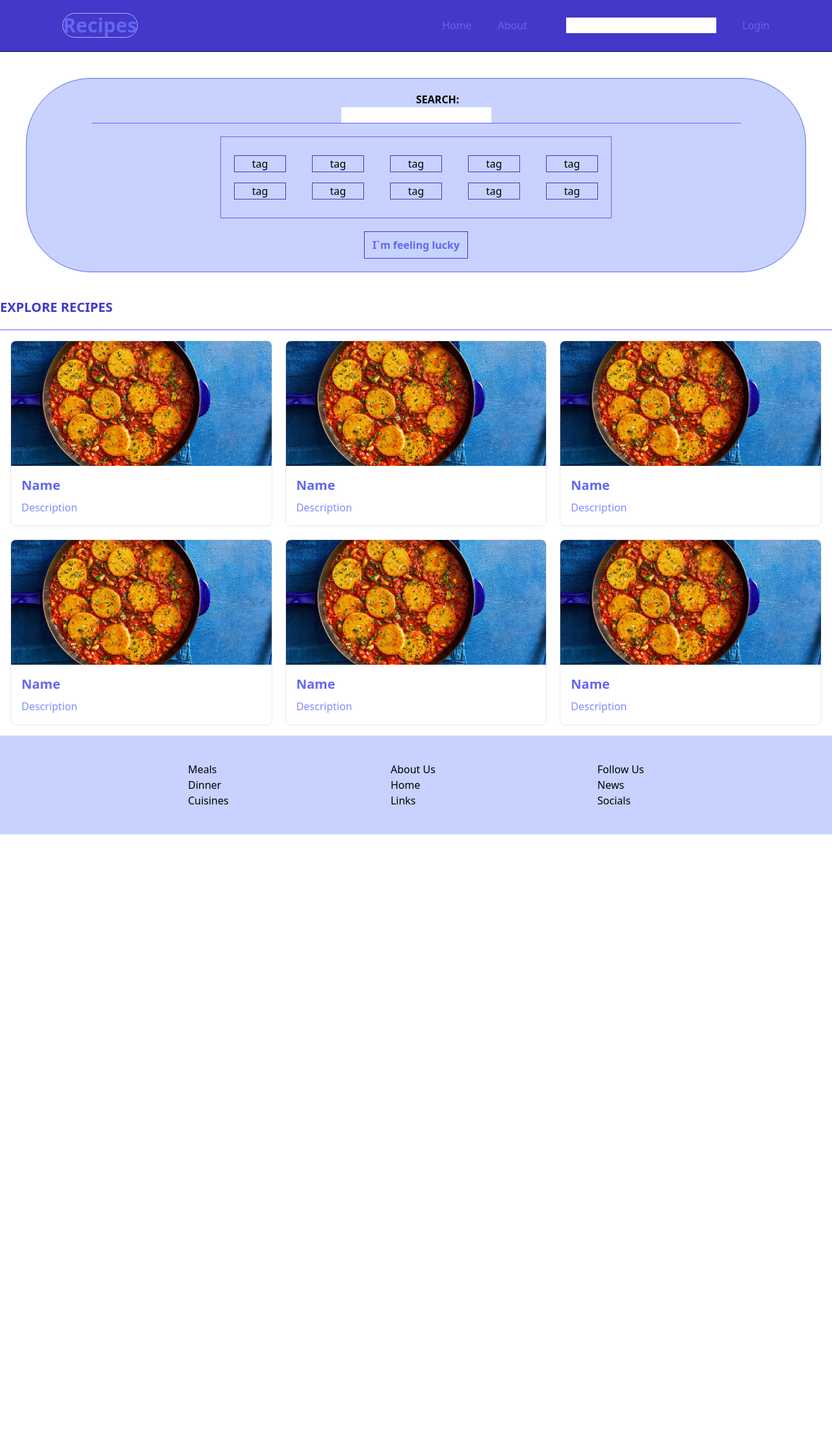
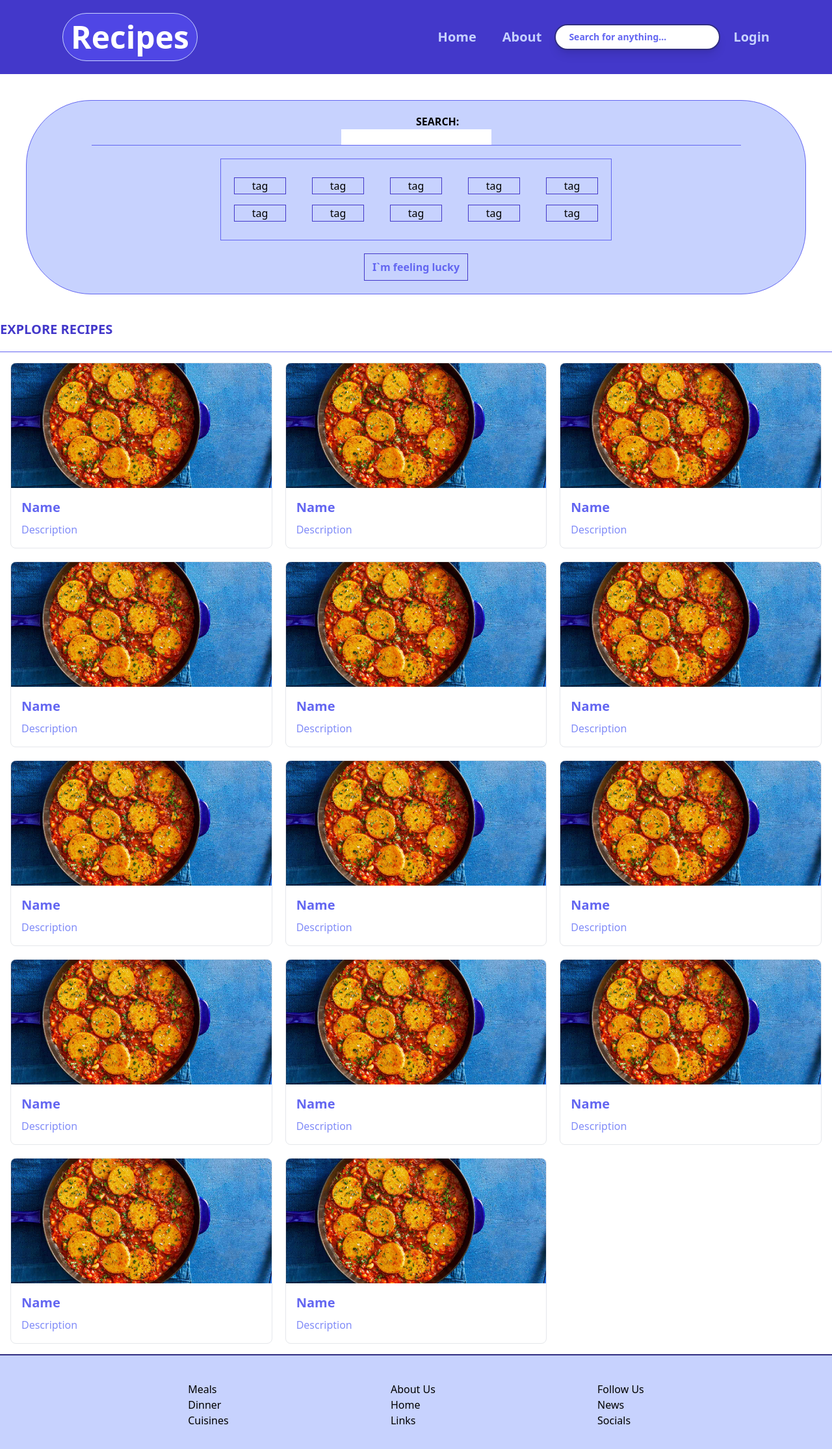
Before and after one commit to EndyPlus/recipes-app, a Next.js app: page / in a window 1280 px wide. Shown: the top 2230 px of the page at 65% size. Before the commit the page ends 1284 px from the top, so only its background shows below. Built offline with nearby package versions, Linux system fonts and the light colour scheme.

Commit message:
updated header

```diff
--- a/components/Footer.tsx
+++ b/components/Footer.tsx
@@ -3,7 +3,7 @@ export default function Footer() {
     return (
         <footer>
             {/*Footer Container*/}
-            <div className="flex bg-indigo-200 p-10 justify-evenly">
+            <div className="flex bg-indigo-200 p-10 justify-evenly border-t-2 border-indigo-900">
                 <div>
                     <ul>
                         <li><a href="#">Meals</a></li>
--- a/components/Header.tsx
+++ b/components/Header.tsx
@@ -1,18 +1,23 @@
 
 export default function Header() {
     return (
-        <header className="px-24 flex justify-between p-5 text-indigo-500 border-b-2 border-indigo-900 bg-indigo-700">
-            <a className="font-bold text-3xl border border-indigo-300 rounded-full hover:text-indigo-800">Recipes</a>
-            <nav className="flex items-center">
-                <ul className="inline-flex items-center">
+        <header>
+            {/*Container*/}
+            <div className="px-24 flex justify-between p-5 text-indigo-500 bg-indigo-700">
+            {/*Logo*/}
+                <a className="font-bold text-5xl text-white p-3 border border-indigo-200 rounded-full bg-indigo-600 cursor-pointer hover:text-indigo-600 hover:bg-white hover:border-indigo-900">Recipes</a>
+            {/*Navigation*/}
+                <nav className="flex items-center text-xl font-semibold">
+                <ul className="inline-flex items-center text-indigo-200 hover:text-white cursor-pointer">
                     <li className="header-li">Home</li>
                     <li className="header-li">About</li>
                 </ul>
                 <form>
-                    <input className="inline-flex mx-10" type="search" />
+                    <input className="placeholder:text-indigo-500 border-2 border-indigo-900 rounded-full py-2 pl-5 pr-3 shadow-lg focus:outline-none focus:border-indigo-200 focus:ring-indigo-300 focus:ring-1 sm:text-sm" placeholder="Search for anything..." type="search" />
                 </form>
-                <button className="inline-block hover:text-indigo-800 hover:underline hover:font-semibold">Login</button>
+                <button className="inline-block text-indigo-200 hover:text-white hover:underline hover:font-semibold ml-5">Login</button>
             </nav>
+            </div>
         </header>
     )
 }
--- a/components/MainPage.tsx
+++ b/components/MainPage.tsx
@@ -79,7 +79,62 @@ export default function MainPage() {
                             <p className="text-indigo-400">Description</p>
                         </div>
                     </div>
-
+                    <div className="border bg-white rounded-lg overflow-hidden">
+                        <Image src={TestImg} alt="Recipe" className="w-full h-48 object-cover"/>
+                        <div className="p-4">
+                            <h2 className="font-bold text-xl text-indigo-500 mb-2">Name</h2>
+                            <p className="text-indigo-400">Description</p>
+                        </div>
+                    </div>
+                    <div className="border bg-white rounded-lg overflow-hidden">
+                        <Image src={TestImg} alt="Recipe" className="w-full h-48 object-cover"/>
+                        <div className="p-4">
+                            <h2 className="font-bold text-xl text-indigo-500 mb-2">Name</h2>
+                            <p className="text-indigo-400">Description</p>
+                        </div>
+                    </div>
+                    <div className="border bg-white rounded-lg overflow-hidden">
+                        <Image src={TestImg} alt="Recipe" className="w-full h-48 object-cover"/>
+                        <div className="p-4">
+                            <h2 className="font-bold text-xl text-indigo-500 mb-2">Name</h2>
+                            <p className="text-indigo-400">Description</p>
+                        </div>
+                    </div>
+                    <div className="border bg-white rounded-lg overflow-hidden">
+                        <Image src={TestImg} alt="Recipe" className="w-full h-48 object-cover"/>
+                        <div className="p-4">
+                            <h2 className="font-bold text-xl text-indigo-500 mb-2">Name</h2>
+                            <p className="text-indigo-400">Description</p>
+                        </div>
+                    </div>
+                    <div className="border bg-white rounded-lg overflow-hidden">
+                        <Image src={TestImg} alt="Recipe" className="w-full h-48 object-cover"/>
+                        <div className="p-4">
+                            <h2 className="font-bold text-xl text-indigo-500 mb-2">Name</h2>
+                            <p className="text-indigo-400">Description</p>
+                        </div>
+                    </div>
+                    <div className="border bg-white rounded-lg overflow-hidden">
+                        <Image src={TestImg} alt="Recipe" className="w-full h-48 object-cover"/>
+                        <div className="p-4">
+                            <h2 className="font-bold text-xl text-indigo-500 mb-2">Name</h2>
+                            <p className="text-indigo-400">Description</p>
+                        </div>
+                    </div>
+                    <div className="border bg-white rounded-lg overflow-hidden">
+                        <Image src={TestImg} alt="Recipe" className="w-full h-48 object-cover"/>
+                        <div className="p-4">
+                            <h2 className="font-bold text-xl text-indigo-500 mb-2">Name</h2>
+                            <p className="text-indigo-400">Description</p>
+                        </div>
+                    </div>
+                    <div className="border bg-white rounded-lg overflow-hidden">
+                        <Image src={TestImg} alt="Recipe" className="w-full h-48 object-cover"/>
+                        <div className="p-4">
+                            <h2 className="font-bold text-xl text-indigo-500 mb-2">Name</h2>
+                            <p className="text-indigo-400">Description</p>
+                        </div>
+                    </div>
                 </div>
 
 
--- a/styles/globals.css
+++ b/styles/globals.css
@@ -3,7 +3,7 @@
 @tailwind utilities;
 
 .header-li {
-    @apply px-5 hover:text-indigo-800 hover:underline hover:font-semibold
+    @apply px-5 hover:text-white hover:underline hover:font-bold
 }
 
 .maintag {
@@ -13,7 +13,6 @@
 .main-exp {
     @apply border border-indigo-500
 }
-
 
 
 /*:root {*/
```
